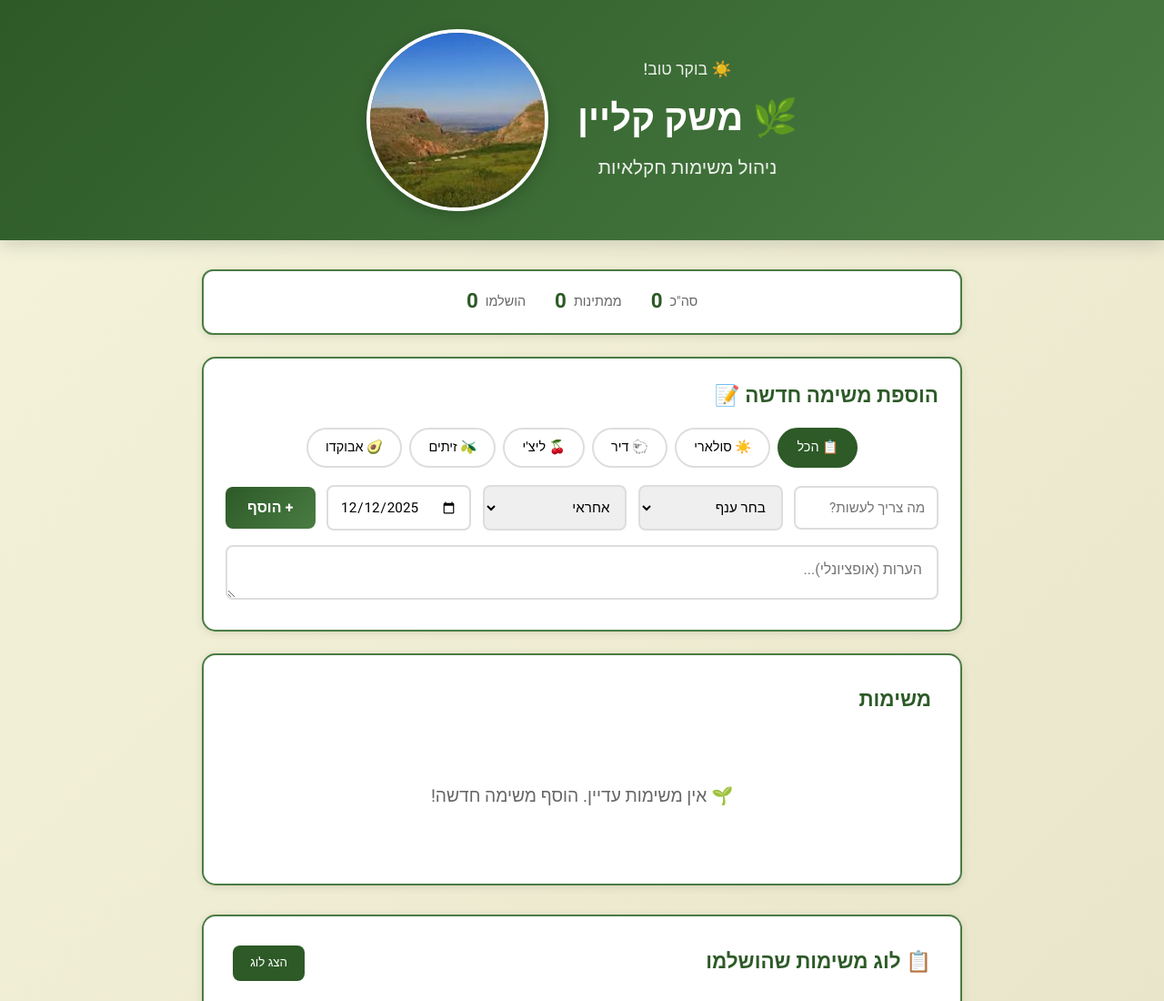
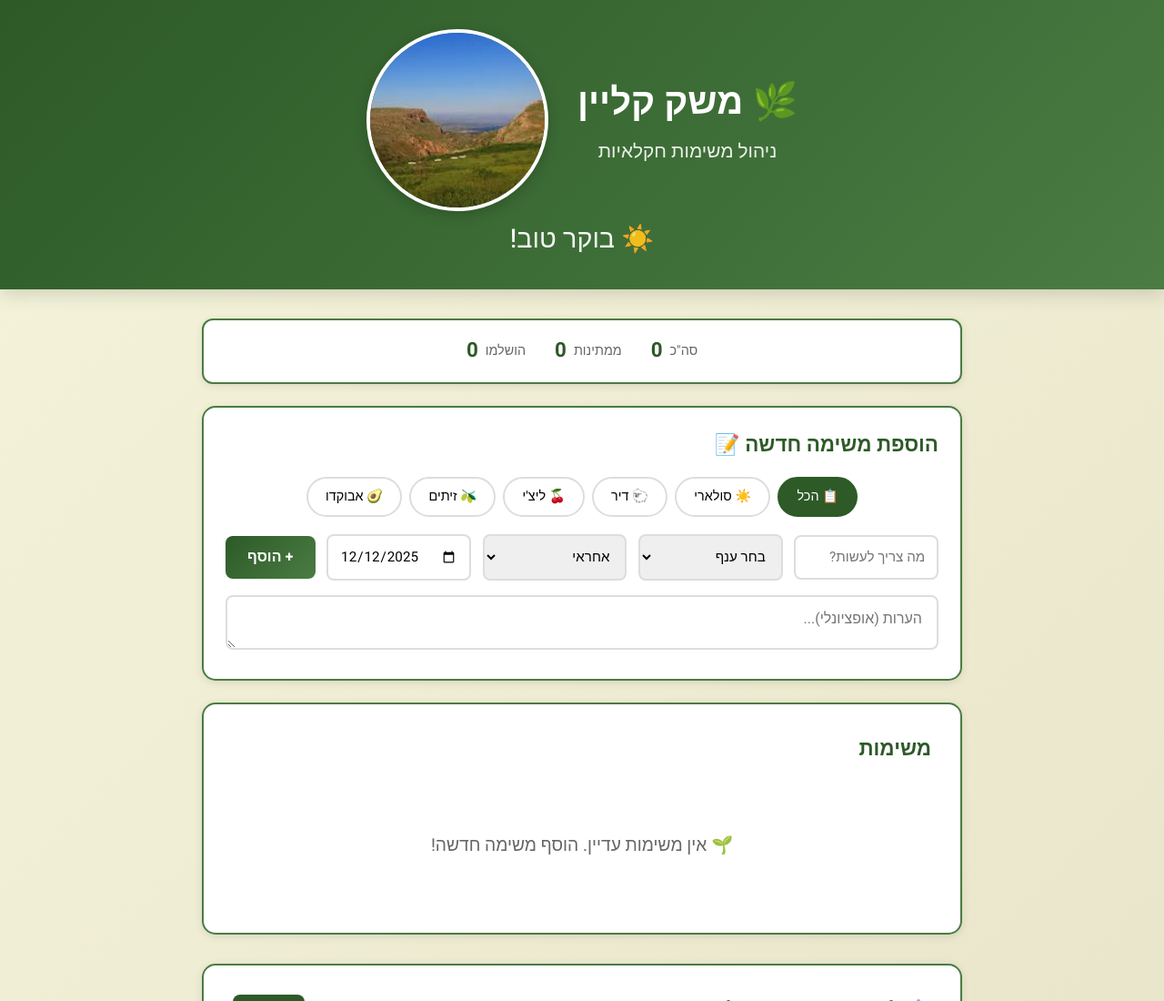
Before and after one commit to kleina2323/meshek23_Tasks, a plain HTML site: page index.html in a window 1280 px wide. Shown: the top 1100 px of the page at 91% size. Drawn offline with Linux system fonts and the light colour scheme; no server answers.

Commit message:
Add files via upload

```diff
--- a/css/style.css
+++ b/css/style.css
@@ -81,8 +81,9 @@ header {
 .greeting {
     font-size: 1.8rem;
     font-weight: 500;
-    margin-bottom: 0.5rem;
+    margin-top: 0.5rem;
     opacity: 0.95;
+    text-align: center;
 }
 
 .header-content p {
--- a/index.html
+++ b/index.html
@@ -11,12 +11,12 @@
     <header>
         <div class="header-content">
             <div class="header-text">
-                <p id="greeting" class="greeting"></p>
                 <h1>🌿 משק קליין</h1>
                 <h2>ניהול משימות חקלאיות</h2>
             </div>
             <img src="images/arbel.png" alt="משק קליין" class="header-logo">
         </div>
+        <p id="greeting" class="greeting"></p>
     </header>
 
     <main class="container">
```
